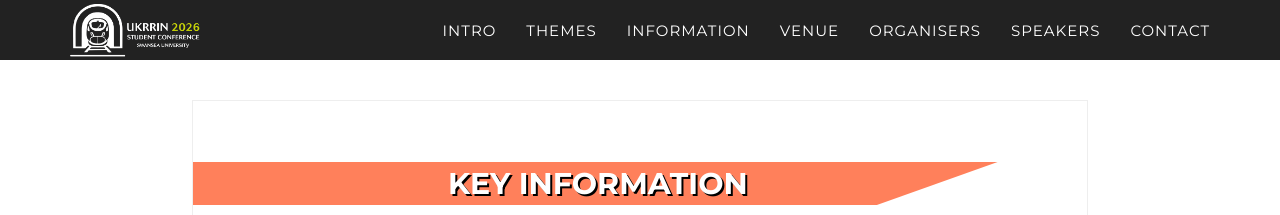
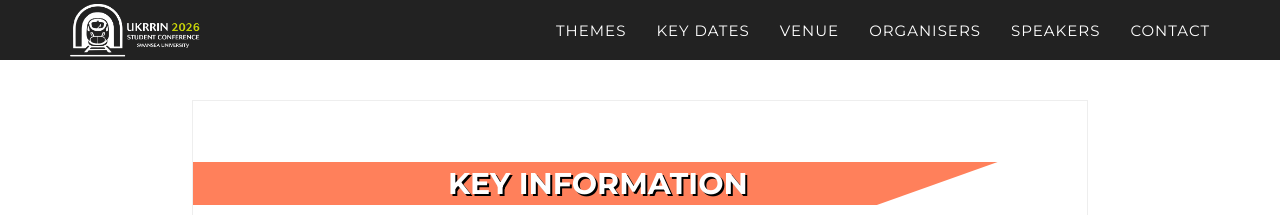
Before and after one commit to ukrrin2026swansea/ukrrin2026swansea.github.io, a Jekyll site: the page built from _2017_pages/key-dates.html, in a window 1280 px wide. Shown: the top 215 px of the page. Built offline with Jekyll 4.4.1, drawn with Linux system fonts in a browser that asks for light colours; some web fonts are replaced.

Commit message:
Navbar & key-info to key-dates

```diff
--- a/_2017_pages/key-info.html
+++ b/_2017_pages/key-dates.html
@@ -1,7 +1,7 @@
 ---
 layout: 2017_default
-permalink: /key-info
-title: Key Information
+permalink: /key-dates
+title: Key Dates
 ---
 
 <section id="key-info" class="black-frame about about-container about-container-top" style="padding: 40px 0;">
--- a/_includes/2017_data/header.html
+++ b/_includes/2017_data/header.html
@@ -19,25 +19,22 @@
                         <a href="/"></a>
                     </li>
                     <li>
-                        <a class="page-scroll" href="/welcome">INTRO</a>
+                        <a href="/themes/">Themes</a>
                     </li>
                     <li>
-                        <a class="page-scroll" href="/themes">Themes</a>
+                        <a href="/key-dates/">Key Dates</a>
                     </li>
                     <li>
-                        <a class="page-scroll" href="/key-info">Information</a>
+                        <a href="/venue/">Venue</a>
                     </li>
                     <li>
-                        <a href="/venue">Venue</a>
+                        <a href="/organisers/">Organisers</a>
                     </li>
                      <li>
-                        <a href="/organisers">Organisers</a>
+                        <a href="/speakers/">Speakers</a>
                     </li>
                     <li>
-                        <a class="page-scroll" href="/speakers">Speakers</a>
-                    </li>
-                    <li>
-                        <a class="page-scroll" href="/contact">Contact</a>
+                        <a href="/contact/">Contact</a>
                     </li>
                 </ul>
             </div>
```
Also changed, not shown: _includes/2017_data/header-home.html (+6 -9 lines). Lines whose indentation alone changed are shown as unchanged.
